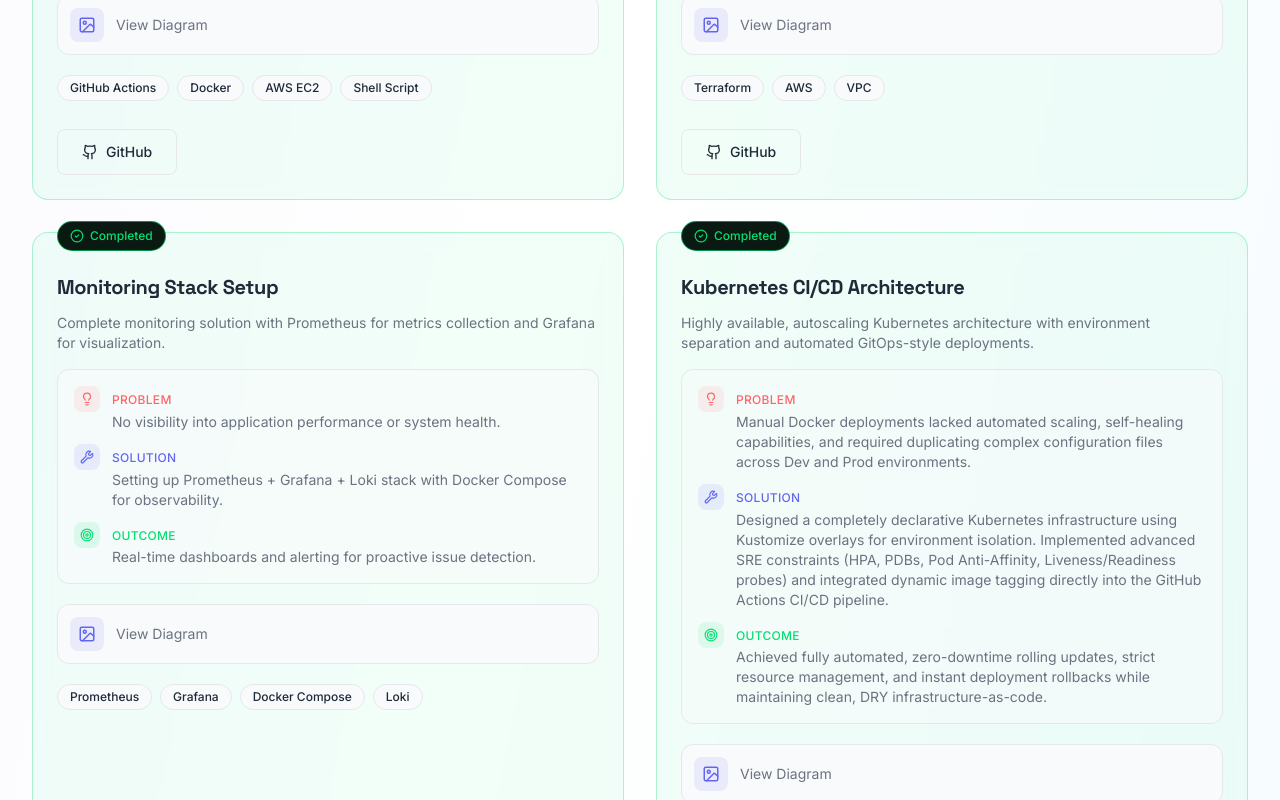
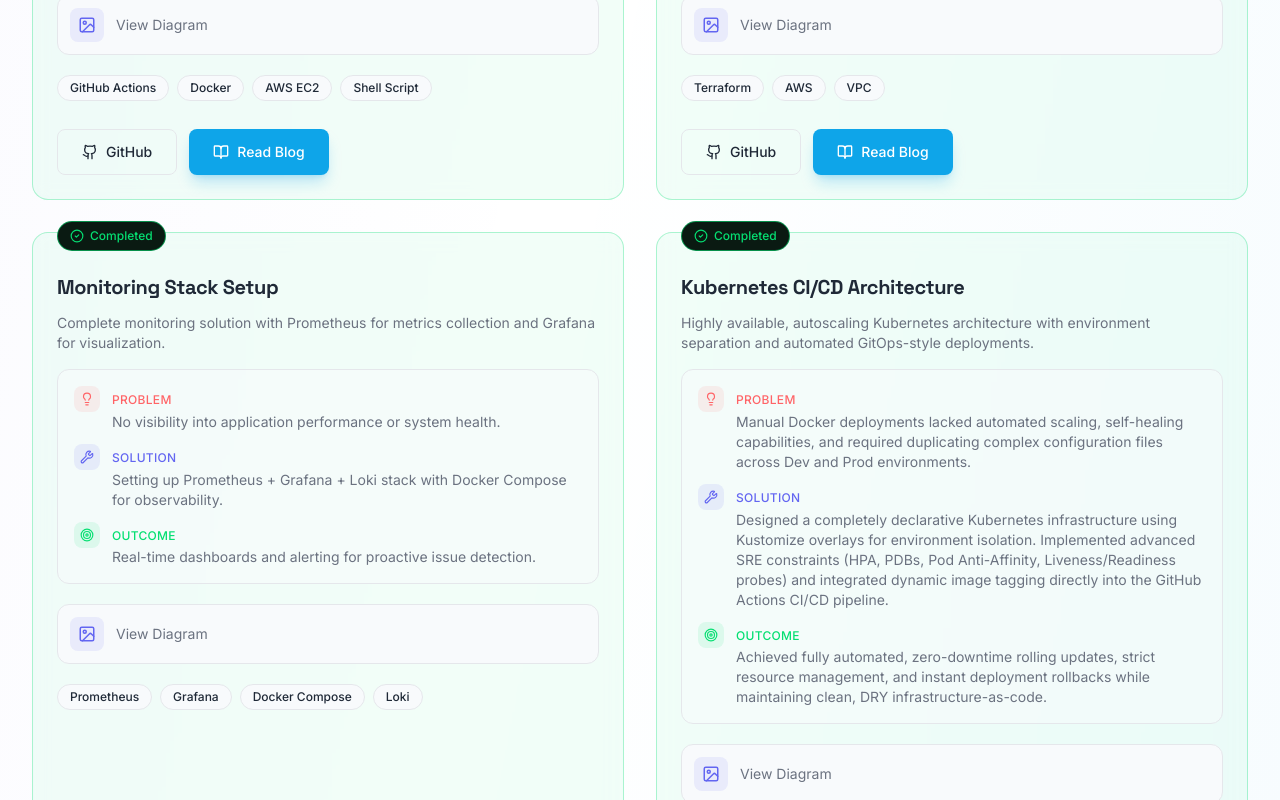
Before and after one commit to Nikhilkumar2311/portfolio, a React (Vite) app: page / in a window 1280 px wide. Shown: the part 3560-4360 px from the top of the page. Built offline with nearby package versions, Linux system fonts and the light colour scheme.

Commit message:
Added new blog button

```diff
--- a/src/components/Projects.tsx
+++ b/src/components/Projects.tsx
@@ -1,6 +1,6 @@
 import { useState } from 'react';
 import { motion, AnimatePresence } from 'framer-motion';
-import { Github, ExternalLink, CheckCircle2, Clock, Lightbulb, Wrench, Target, Image, X } from 'lucide-react';
+import { Github, ExternalLink, CheckCircle2, Clock, Lightbulb, Wrench, Target, Image, X, BookOpen } from 'lucide-react';
 import { SectionTitle } from './ui/SectionTitle';
 import { Button } from './ui/Button';
 import { TiltCard } from './ui/AceternityEffects';
@@ -229,6 +229,12 @@
                                                     Live Demo
                                                 </Button>
                                             )}
+                                            {project.blogUrl && (
+                                                <Button variant="secondary" href={project.blogUrl} className="text-sm px-4 py-2">
+                                                    <BookOpen size={16} />
+                                                    Read Blog
+                                                </Button>
+                                            )}
                                         </div>
                                     </div>
                                 </TiltCard>
--- a/src/content/blogs/cicd-kubernetes-upgrade.md
+++ b/src/content/blogs/cicd-kubernetes-upgrade.md
@@ -5,7 +5,7 @@
 coverImage: /blogs/cicd-kubernetes-upgrade.webp
 tags:
   - Kubernetes
-  - Projects
+  - Project
   - CI/CD
   - System Architecture
 publishedAt: 2026-03-24
--- a/src/data/projects.ts
+++ b/src/data/projects.ts
@@ -15,6 +15,7 @@
     githubUrl: "https://github.com/Nikhilkumar2311/CI-CD-PIPELINE",
     liveUrl: undefined,
     architectureDiagram: "/diagrams/cicd-pipeline.webp",
+    blogUrl: "/blogs/production-grade-cicd-pipeline",
   },
   {
     title: "Infrastructure as Code",
@@ -31,6 +32,7 @@
     githubUrl: "https://github.com/Nikhilkumar2311/CI-CD-PIPELINE",
     liveUrl: undefined,
     architectureDiagram: "/diagrams/terraform.webp",
+    blogUrl: "/blogs/cicd-terraform-upgrade",
   },
   {
     title: "Monitoring Stack Setup",
@@ -45,6 +47,7 @@
     githubUrl: "https://github.com/Nikhilkumar2311/CI-CD-PIPELINE",
     liveUrl: undefined,
     architectureDiagram: "/diagrams/monitoring.webp",
+    blogUrl: "/blogs/cicd-monitoring-upgrade",
   },
   {
     title: "Kubernetes CI/CD Architecture",
@@ -67,5 +70,6 @@
     githubUrl: "https://github.com/Nikhilkumar2311/CI-CD-PIPELINE",
     liveUrl: undefined,
     architectureDiagram: "/diagrams/k8s.webp",
+    blogUrl: "/blogs/cicd-kubernetes-upgrade",
   },
 ];
--- a/src/types.ts
+++ b/src/types.ts
@@ -30,6 +30,7 @@
   githubUrl?: string;
   liveUrl?: string;
   architectureDiagram?: string;
+  blogUrl?: string;
 }
 
 export type EmploymentType = 'full-time' | 'internship' | 'contract' | 'freelance';
```
Also changed, not shown: public/blogs/cicd-kubernetes-upgrade.webp (added).
